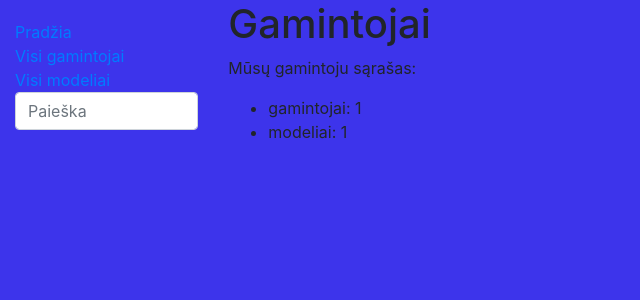
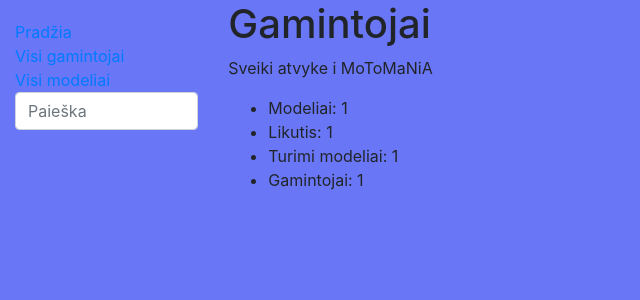
Before and after one commit to jarockis77/penktasprojektas, a Django app: template motociklai/templates/index.html in a window 1280 px wide. Shown: the top 300 px of the page, without its empty margins (0-640 px from the left). Run offline with Django 4.2, Linux system fonts and the light colour scheme; the template is opened without the code that fills it: most values are stand-ins (such as "Sample title", 1, 10 or a date in 2020); some libraries are stand-ins or nearby versions.

Commit message:
kolkas viekas veikia, prijunginejam vartotojo viewsa

```diff
--- a/motociklai/admin.py
+++ b/motociklai/admin.py
@@ -9,12 +9,15 @@
 @admin.register(Modelis)
 class ModelisAdmin(admin.ModelAdmin):
     list_display = ('modelis', 'gamintojas', 'display_likutis')
+    search_fields = ('modelis', 'gamintojas__pavadinimas')
     inlines = [ModeliaiInstanceInline]
 
 @admin.register(ModelisInstance)
 class LikutisInstanceAdmin(admin.ModelAdmin):
     list_display = ('modelis', 'id', 'status', 'planuojama_gauti')
+    list_editable = ('status', 'planuojama_gauti')
     list_filter = ('status', 'planuojama_gauti')
+    search_fields = ('id', 'modelis__modelis')
 
     fieldsets = (
         ('General', {'fields': ('id', 'modelis')}),
--- a/motociklai/models.py
+++ b/motociklai/models.py
@@ -17,7 +17,7 @@
         return f"{self.pavadinimas} - {self.gaminimo_pradzia}"
 
     def display_modeliai(self):
-        return ',  '.join(modelis.modelis    for modelis in self.modeliai.all()[:3])
+        return ',  '.join(modelis.modelis for modelis in self.modeliai.all()[:3])
 
     display_modeliai.short_description = "Modeliai"
 
--- a/motociklai/static/css/styles.css
+++ b/motociklai/static/css/styles.css
@@ -6,5 +6,5 @@
 }
 
 body {
-   background-color: #3d34eb;
+   background-color: #6976f5;
 }
--- a/motociklai/templates/index.html
+++ b/motociklai/templates/index.html
@@ -2,16 +2,12 @@
 
 {% block content %}
 <h1>Gamintojai</h1>
-<p>Mūsų gamintoju sąrašas:</p>
+<p>Sveiki atvyke i MoToMaNiA</p>
 <ul>
-    <li>
-        gamintojai: {{num_gamintojas_t}}
-
-    </li>
-    <li>
-
-        modeliai: {{num_modelis_t}}
-    </li>
+    <li>Modeliai: {{ num_modelis_t }}</li>
+    <li>Likutis: {{ num_instances_t }}</li>
+    <li>Turimi modeliai: {{ num_instances_available_t }}</li>
+    <li>Gamintojai: {{ num_gamintojas_t }}</li>
 
 </ul>
 
--- a/penktasprojektas/urls.py
+++ b/penktasprojektas/urls.py
@@ -20,6 +20,6 @@
 from django.conf import settings
 
 urlpatterns = [
-    path('', include('motociklai.urls')),
+    path('motociklai/', include('motociklai.urls')),
     path('admin/', admin.site.urls),
 ] + static(settings.STATIC_URL, document_root=settings.STATIC_ROOT)
```
Also changed, not shown: motociklai/views.py (+11 -7 lines), db.sqlite3.
